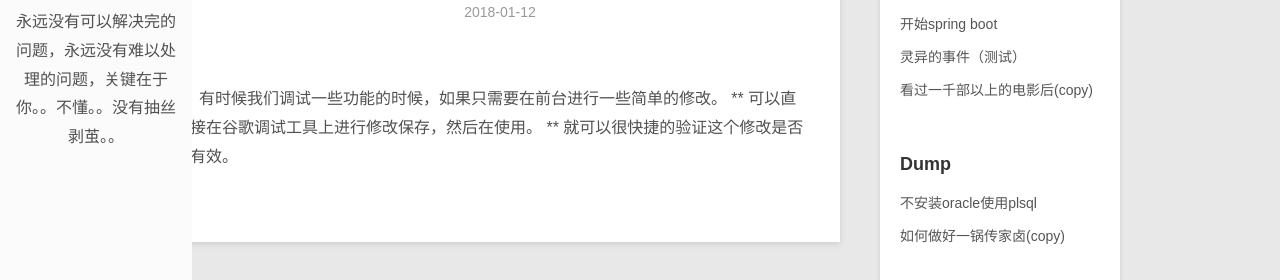
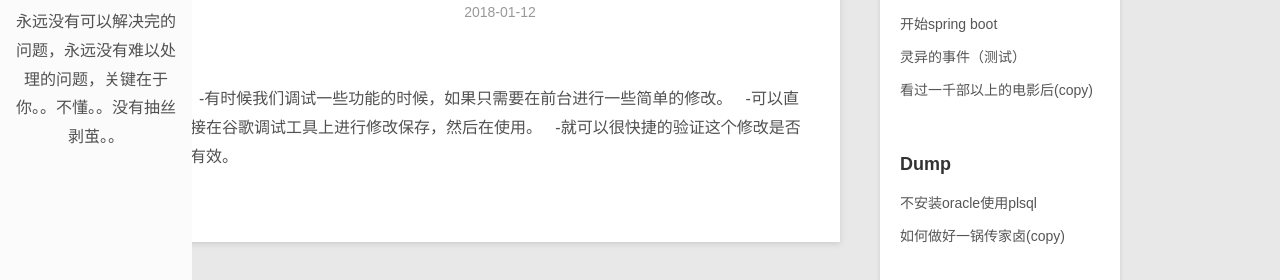
Before and after one commit to lychhh/lychhh.github.io, a Jekyll site: the page built from _posts/blog/2018-01-12-debug-by-chrome.md, in a window 1280 px wide. Shown: the part 171-451 px from the top of the page. Built offline with Jekyll 4.4.1, drawn with Linux system fonts in a browser that asks for light colours.

```diff
--- a/_posts/blog/2018-01-12-debug-by-chrome.md
+++ b/_posts/blog/2018-01-12-debug-by-chrome.md
@@ -5,8 +5,8 @@ category: blog
 description: 谷歌可以使用开发工具修改前台代码
 ---
 
-有时候我们调试一些功能的时候，如果只需要在前台进行一些简单的修改。
-***
-可以直接在谷歌调试工具上进行修改保存，然后在使用。
-***
-就可以很快捷的验证这个修改是否有效。
+-有时候我们调试一些功能的时候，如果只需要在前台进行一些简单的修改。
+
+-可以直接在谷歌调试工具上进行修改保存，然后在使用。
+
+-就可以很快捷的验证这个修改是否有效。
```
